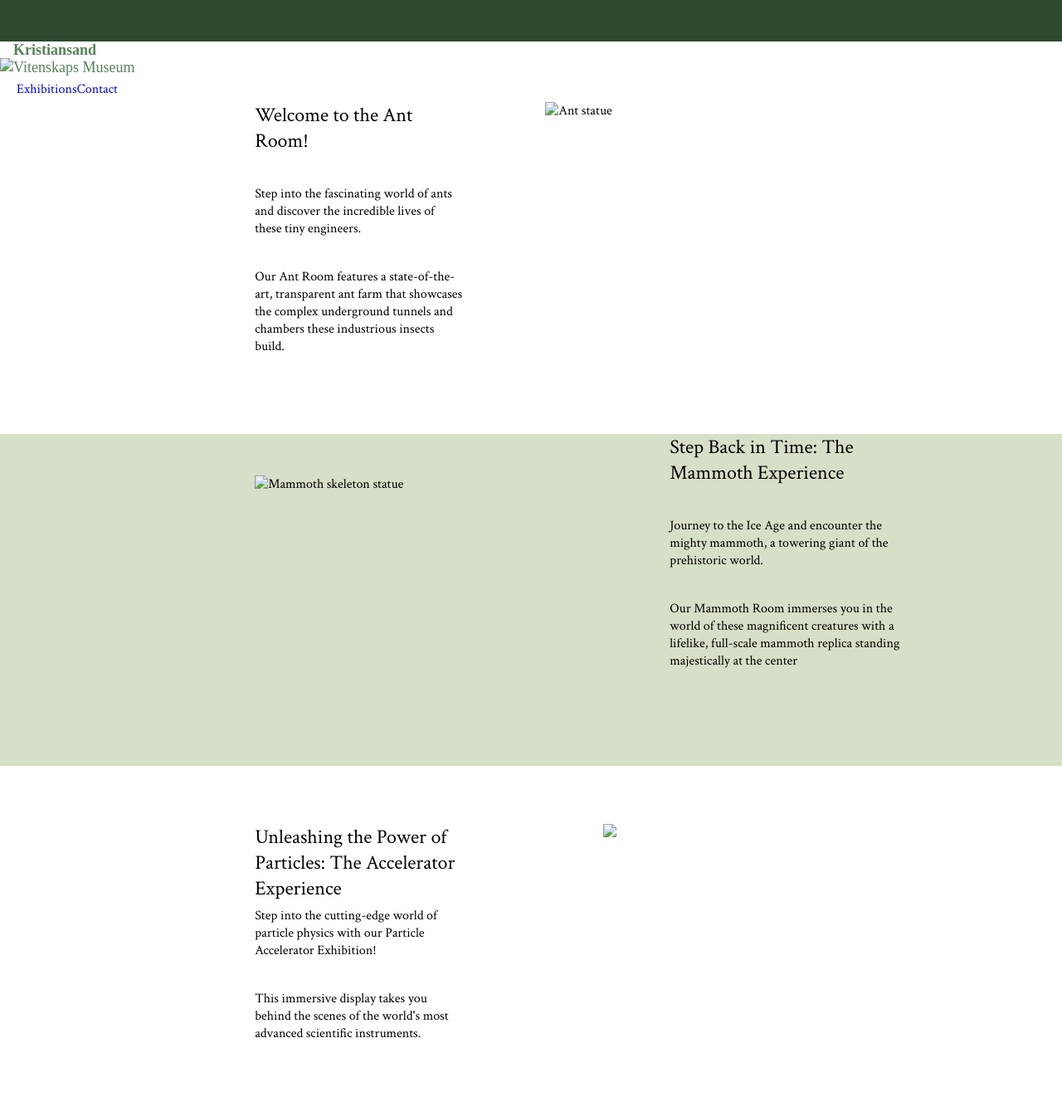
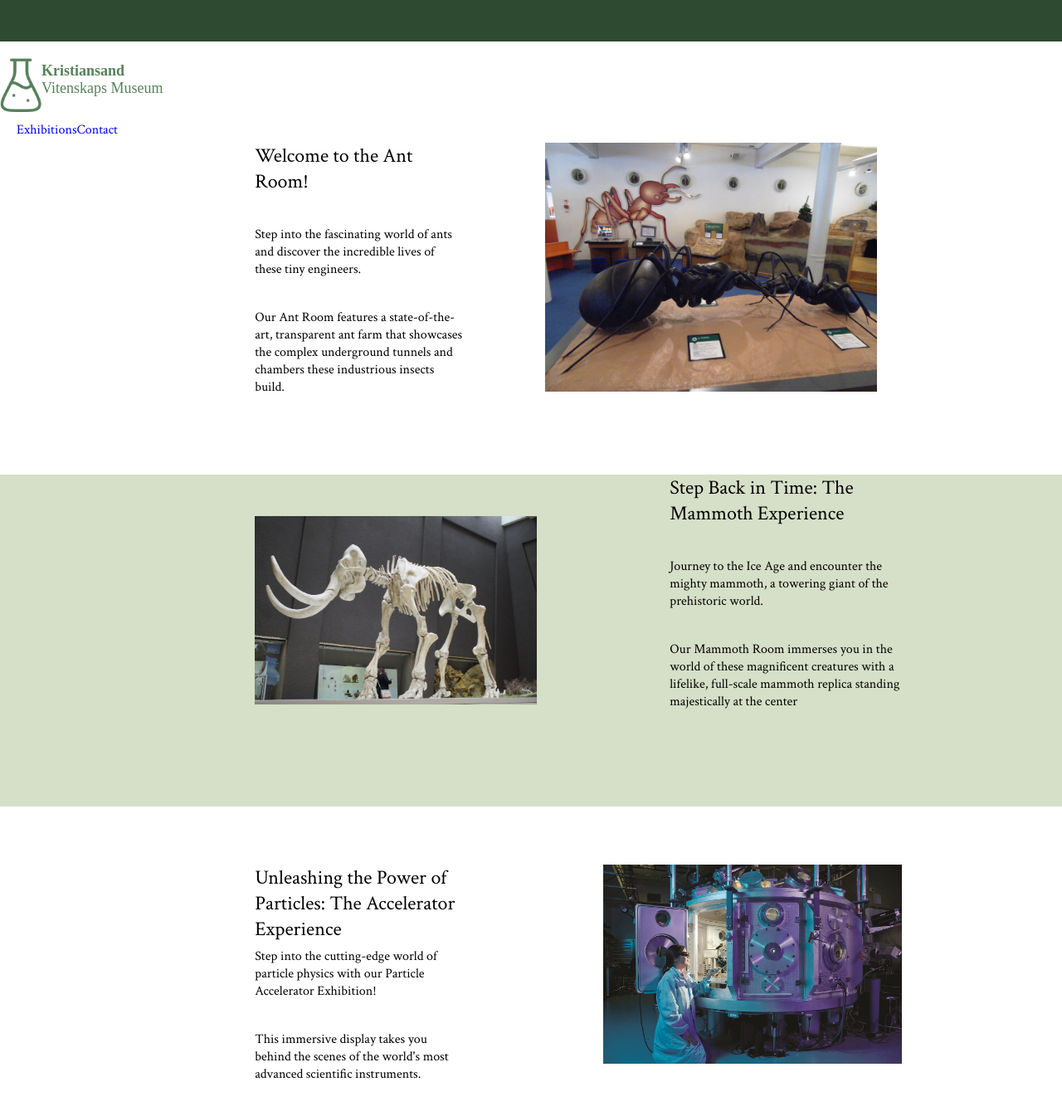
Before and after one commit to MarcusNevermo/Museum-project, a plain HTML site: page exhibition.html in a window 1280 px wide. Shown: the top 1345 px of the page at 83% size. Drawn offline with Linux system fonts and the light colour scheme.

Commit message:
Update exhibition.html

```diff
--- a/exhibition.html
+++ b/exhibition.html
@@ -16,7 +16,7 @@
     <div style="background-color: #2E4A31; width: 100%; height: 50px;"></div>
     <header>
         <div class="top-logo">
-    <a href="index.html"><img src="/Images/Science flask logo green.png" class="flask-header"></a>
+    <a href="index.html"><img src="/Science flask logo green.png" class="flask-header"></a>
         <ul>
             <li class="top-logo-text">Kristiansand</li>
             <li class="second-logo-text">Vitenskaps Museum</li>
@@ -35,31 +35,31 @@
             <h1 class="h1-exhibition">Welcome to the Ant Room!</h1>
             <p class="text-square-one">Step into the fascinating world of ants and discover the incredible lives of these tiny engineers.</p>
             <p class="text-square-two"> Our Ant Room features a state-of-the-art, transparent ant farm that showcases the complex underground tunnels and chambers these industrious insects build.</p>
-              <img src="Images/genoa-956405_1920.jpg" class="genoa-img" alt="Ant statue">
+              <img src="/genoa-956405_1920.jpg" class="genoa-img" alt="Ant statue">
                 </div>
         <div class="square square-two">
             <h1 class="h1-exhibition-two">Step Back in Time: The Mammoth Experience</h1>
             <p class="text-square-three">Journey to the Ice Age and encounter the mighty mammoth, a towering giant of the prehistoric world.</p>
             <p class="text-square-four"> Our Mammoth Room immerses you in the world of these magnificent creatures with a lifelike, full-scale mammoth replica standing majestically at the center</p>
-            <img src="Images/mammoth-1257288_1920.jpg" class="mammoth-img" alt="Mammoth skeleton statue">
+            <img src="/mammoth-1257288_1920.jpg" class="mammoth-img" alt="Mammoth skeleton statue">
           </div>
         <div class="square square-three">
             <h1 class="h1-exhibition-three">Unleashing the Power of Particles: The Accelerator Experience</h1>
             <p class="text-square-five">Step into the cutting-edge world of particle physics with our Particle Accelerator Exhibition!</p>
             <p class="text-square-six"> This immersive display takes you behind the scenes of the world's most advanced scientific instruments.</p>
-                <img src="Images/scientific-2040795_1280.jpg" class="particle-img">
+                <img src="/scientific-2040795_1280.jpg" class="particle-img">
         </div>
         <div class="square square-four">
             <h1 class="h1-exhibition-four">Dive into Virtual Realities: The VR Experience</h1>
             <p class="text-square-seven">Step into the future of exploration with our Virtual Reality (VR) Room, where the boundaries of imagination and technology blend seamlessly.</p>
             <p class="text-square-eight"> Put on a VR headset and transport yourself to extraordinary worlds,  from the depths of the ocean to distant galaxies, and even historical landmarks.</p>
-            <img src="Images/billetto-editorial-334686.jpg" class="vr-img">
+            <img src="/billetto-editorial-334686.jpg" class="vr-img">
         </div>
     </main>
 </body>
 <footer class="footer"></footer>
     <div class="logo-bottom">
-        <img src="Images/Science flask logo blue.png" class="flask-footer">
+        <img src="/Science flask logo blue.png" class="flask-footer">
     <ul>
         <li class="logo-text-bottom-1">Kristiansand</li>
         <li class="logo-text-bottom-2">Vitenskaps Museum</li>
```
